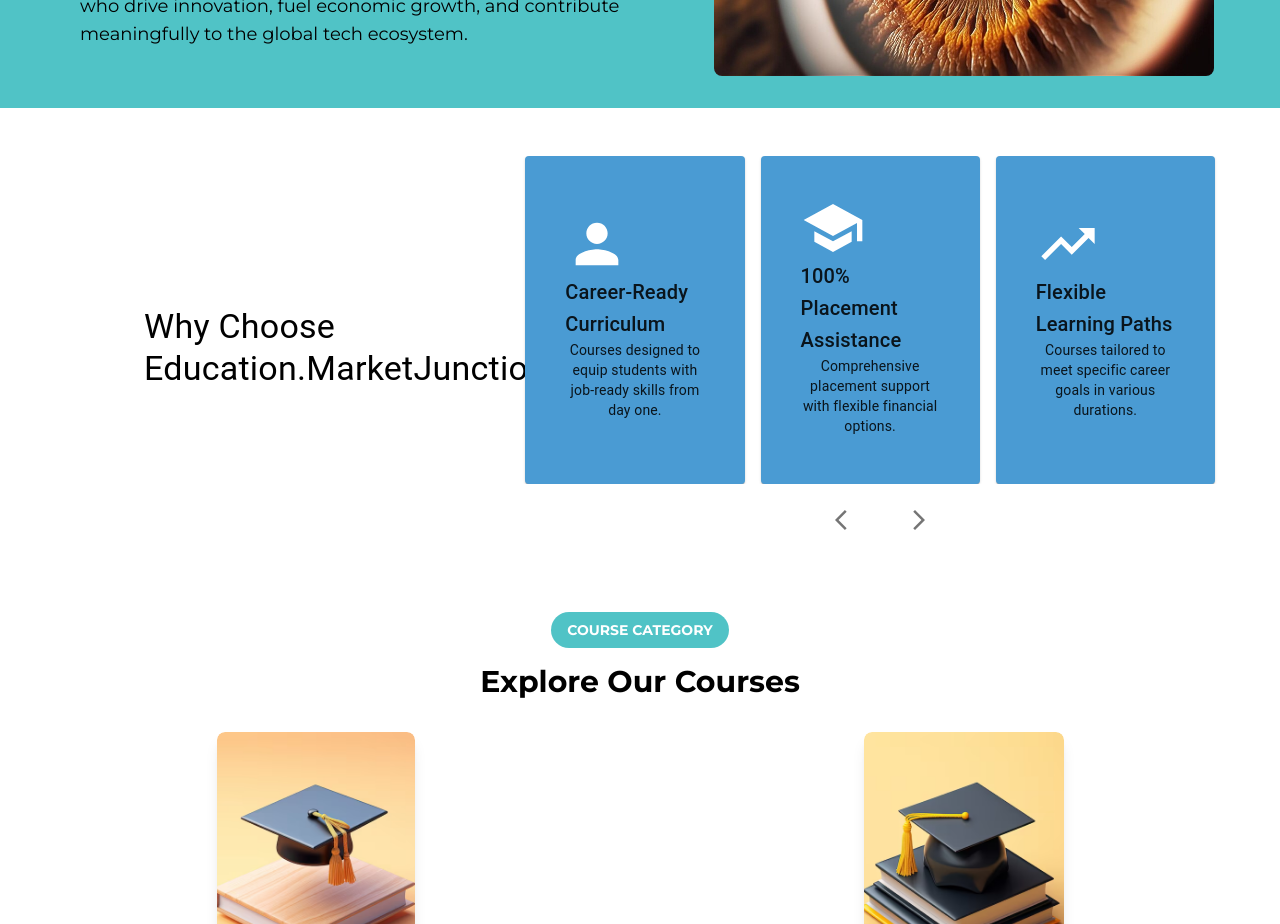
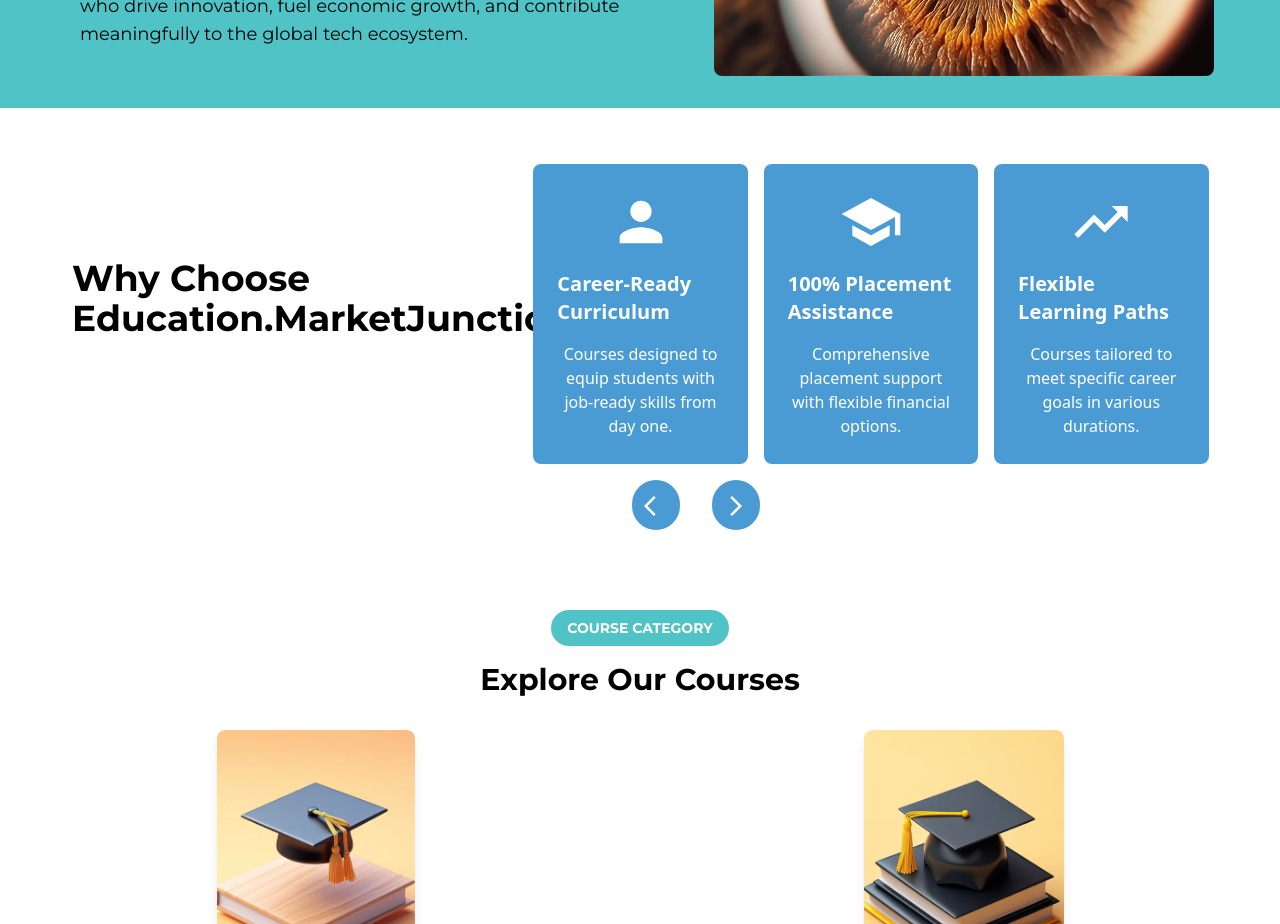
Before and after one commit to Marketiq-Junction/Marketiq-Edu, a Next.js app: page / in a window 1280 px wide. Shown: the part 1640-2564 px from the top of the page. Built offline with nearby package versions, Linux system fonts and the light colour scheme.

Commit message:
updated code

```diff
--- a/src/components/home/chooseus/Chooseus.jsx
+++ b/src/components/home/chooseus/Chooseus.jsx
@@ -1,6 +1,5 @@
 "use client";
 import React, { useState, useEffect } from "react";
-import { Box, Typography, Card, CardContent, Grid, IconButton } from "@mui/material";
 import PersonIcon from "@mui/icons-material/Person";
 import SchoolIcon from "@mui/icons-material/School";
 import TrendingUpIcon from "@mui/icons-material/TrendingUp";
@@ -8,11 +7,10 @@ import WorkIcon from "@mui/icons-material/Work";
 import ArrowBackIosIcon from "@mui/icons-material/ArrowBackIos";
 import ArrowForwardIosIcon from "@mui/icons-material/ArrowForwardIos";
 
-const Chooseus = () => {
+const ChooseUs = () => {
   const [currentStartIndex, setCurrentStartIndex] = useState(0);
   const [visibleCards, setVisibleCards] = useState(3);
 
-  // Array of card data
   const cards = [
     {
       id: 1,
@@ -40,97 +38,76 @@ const Chooseus = () => {
     },
   ];
 
-  // Double cards to allow smooth, continuous scrolling
   const extendedCards = [...cards, ...cards];
 
-  // Update visibleCards based on screen size
   useEffect(() => {
     const handleResize = () => {
       setVisibleCards(window.innerWidth < 768 ? 1 : 3);
     };
-
     handleResize();
     window.addEventListener("resize", handleResize);
     return () => window.removeEventListener("resize", handleResize);
   }, []);
 
-  // Handle "Next" button click
   const handleNext = () => {
     setCurrentStartIndex((prevIndex) => (prevIndex + 1) % cards.length);
   };
 
-  // Handle "Previous" button click
   const handlePrevious = () => {
     setCurrentStartIndex((prevIndex) => (prevIndex - 1 + cards.length) % cards.length);
   };
 
-  // Display only the cards based on the current start index and visibleCards
   const currentCards = extendedCards.slice(
     currentStartIndex,
     currentStartIndex + visibleCards
   );
 
   return (
-    <Box className="p-4 md:p-8 bg-white md:ml-28 min-h-[400px]">
-      <Grid container spacing={2} alignItems="center">
+    <div className="p-6 md:p-10 bg-white md:ml-28 min-h-[400px]">
+      <div className="grid grid-cols-1 md:grid-cols-3 gap-8 items-center">
         {/* Left Section with Heading */}
-        <Grid item xs={12} md={4}>
-          <Typography
-            variant="h4"
-            className="font-bold text-2xl font-montserrat md:text-4xl text-black mb-4 md:mb-8 text-center md:text-left ml-0 md:-ml-24"
-          >
+        <div className="col-span-1 text-center md:text-left">
+          <h2 className="text-2xl md:-ml-20 md:text-4xl font-bold font-montserrat text-black mb-4 md:mb-8">
             Why Choose Education.MarketJunction?
-          </Typography>
-        </Grid>
+          </h2>
+        </div>
 
         {/* Right Section with Cards */}
-        <Grid item xs={12} md={8}>
-          <Box className="flex overflow-hidden">
-            <Box className="flex transition-transform duration-500" style={{ width: "100%" }}>
+        <div className="col-span-2 flex overflow-hidden">
+          <div className="flex transition-transform duration-500 w-full">
             {currentCards.map((card, index) => (
-                <Card
+              <div
                 key={`${card.id}-${index}`}
-                  className="text-white rounded-lg -ml-2 sm:mx-4 md:mx-2 flex-shrink-0 flex flex-col items-center justify-center w-full md:w-[calc(90%/3)] min-h-[300px] p-6 transition-colors hover:bg-[#50c3c6]"
-                  style={{
-                    backgroundColor: "#4a9bd3",
-                    cursor: "pointer",
-                  }}
+                className="text-white rounded-lg bg-[#4a9bd3] -ml-2 sm:mx-4 md:mx-2 flex-shrink-0 flex flex-col items-center justify-center w-full md:w-[calc(90%/3)] min-h-[300px] p-6 transform transition hover:scale-105 hover:bg-[#50c3c6]"
               >
-                  <CardContent>
-                    {card.icon}
-                    <Typography variant="h6" className="font-semibold font-syne mt-4">
-                      {card.title}
-                    </Typography>
-                    <Typography variant="body2" className="mt-8  font-syne text-center">
-                      {card.description}
-                    </Typography>
-                  </CardContent>
-                </Card>
+                <div>{card.icon}</div>
+                <h3 className="text-xl font-semibold mt-4">{card.title}</h3>
+                <p className="text-center mt-4">{card.description}</p>
+              </div>
             ))}
-            </Box>
-          </Box>
+          </div>
+        </div>
+      </div>
 
       {/* Navigation Buttons */}
-          <Box className="flex justify-center mt-4 gap-8">
-            <IconButton
+      <div className="flex justify-center mt-4 gap-8">
+        <button
           onClick={handlePrevious}
-              className="bg-[#4a9bd3] text-white rounded-full p-2 hover:bg-[#50c3c6]"
+          className="bg-[#4a9bd3] text-white rounded-full p-3 hover:bg-[#50c3c6] transition-colors duration-300"
           aria-label="Previous"
         >
-              <ArrowBackIosIcon />
-            </IconButton>
-            <IconButton
+          <ArrowBackIosIcon className="h-6 w-6" />
+        </button>
+        <button
           onClick={handleNext}
-              className="bg-[#4a9bd3] text-white rounded-full p-2 hover:bg-[#50c3c6]"
+          className="bg-[#4a9bd3] text-white rounded-full p-3 hover:bg-[#50c3c6] transition-colors duration-300"
           aria-label="Next"
         >
-              <ArrowForwardIosIcon />
-            </IconButton>
-          </Box>
-        </Grid>
-      </Grid>
-    </Box>
+          <ArrowForwardIosIcon className="h-6 w-6" />
+        </button>
+      </div>
+    </div>
   );
 };
 
-export default Chooseus;
+export default ChooseUs;
```
Lines whose indentation alone changed are shown as unchanged.
